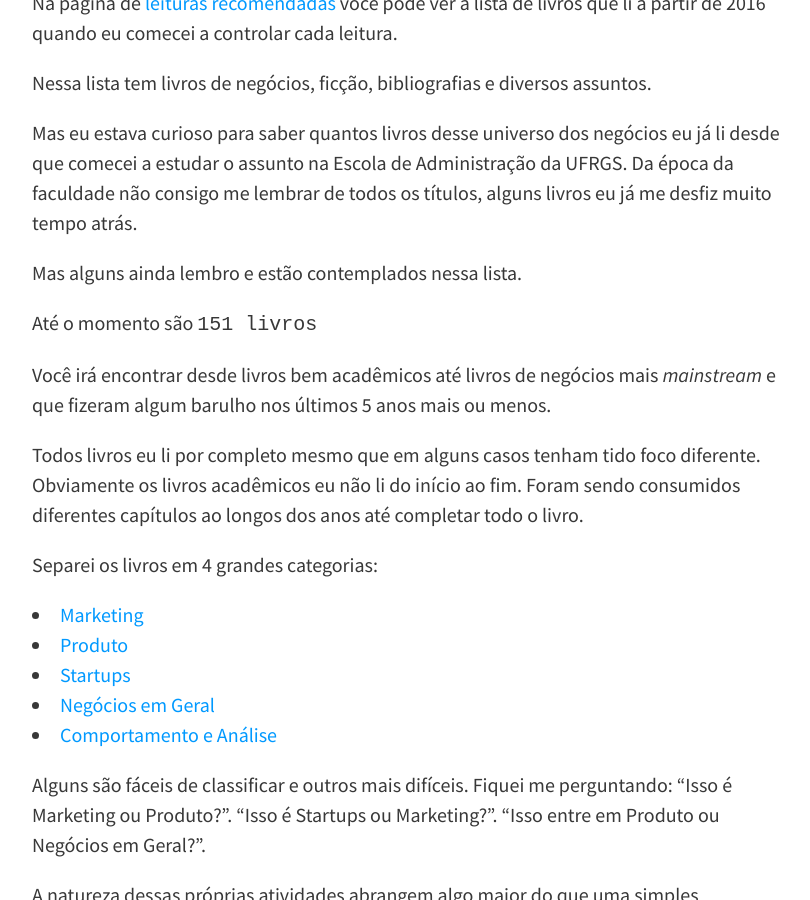
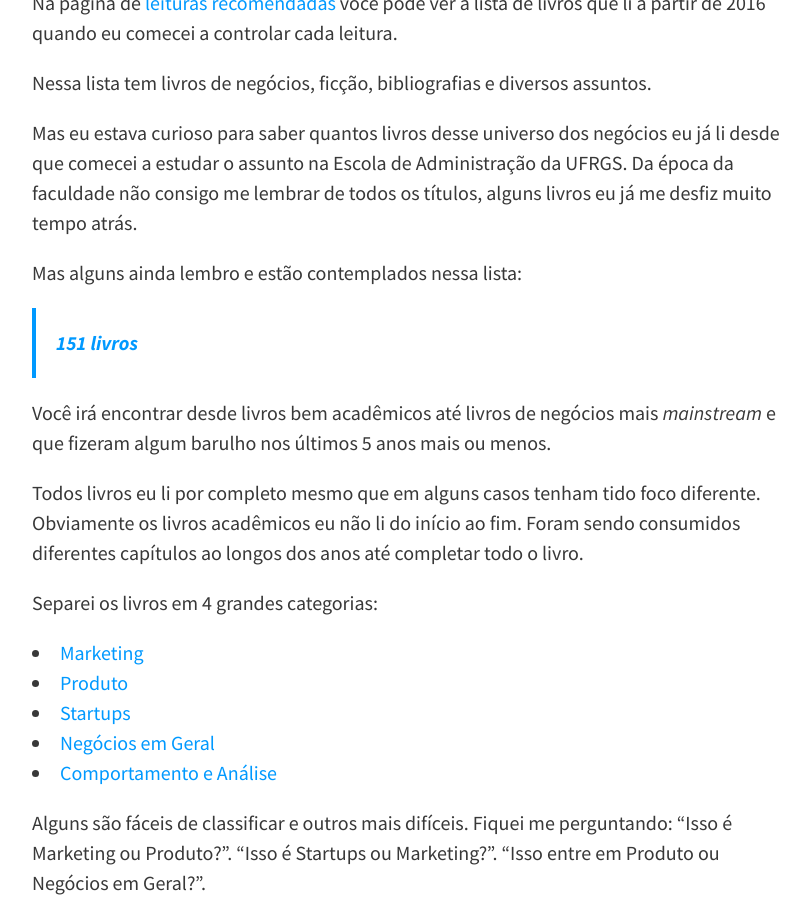
Before and after one commit to felipecbarbosa/felipecbarbosa.github.io, a Jekyll site: the page built from livros-profissionais.md, in a window 1280 px wide and 900 px high, scrolled down 332 px. Shown: the whole window, without its empty margins (224-1034 px from the left). Built offline with Jekyll 4.4.1, drawn with Linux system fonts in a browser that asks for light colours; nearby versions of some CDN libraries; comment, search, counter and statistics services are not loaded.

Commit message:
Changed number of books layout

````diff
--- a/livros-profissionais.md
+++ b/livros-profissionais.md
@@ -11,9 +11,9 @@ Nessa lista tem livros de negócios, ficção, bibliografias e diversos assuntos
 
 Mas eu estava curioso para saber quantos livros desse universo dos negócios eu já li desde que comecei a estudar o assunto na Escola de Administração da UFRGS. Da época da faculdade não consigo me lembrar de todos os títulos, alguns livros eu já me desfiz muito tempo atrás.
 
-Mas alguns ainda lembro e estão contemplados nessa lista.
+Mas alguns ainda lembro e estão contemplados nessa lista:
 
-Até o momento são ```151 livros```
+> 151 livros
 
 Você irá encontrar desde livros bem acadêmicos até livros de negócios mais *mainstream* e que fizeram algum barulho nos últimos 5 anos mais ou menos.
 
````
